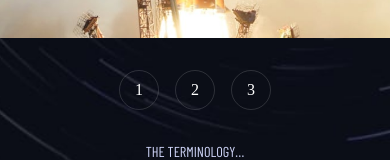
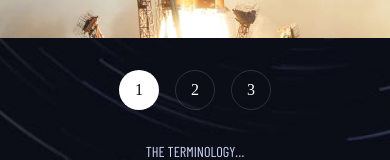
Before and after one commit to YerikAH/space-tourism-frontend-mentor, a React (Vite) app: page / in a window 390 px wide. Shown: the part 275-435 px from the top of the page. Built offline with nearby package versions, Linux system fonts and the light colour scheme; a web font is replaced by a local one.

Commit message:
add new hook

```diff
--- a/src/styles/tech_styles.ts
+++ b/src/styles/tech_styles.ts
@@ -87,11 +87,13 @@ export const NavigationOptions = styled.button`
   border: 1px solid #ffffff25;
   width: 2.5rem;
   height: 2.5rem;
-  color: var(--white);
+  color: ${props => props.className === "true" ? "var(--blue-dark)" : "var(--white)"};
+  background:  ${props => props.className === "true" ? "var(--white)" : "transparent"};
   font: normal normal 400 1rem/1.2rem var(--font-bellefair);
   @media (min-width: 720px) {
-    width: 0.938rem;
-    height: 0.938rem;
+    width: 3.75rem;
+    height: 3.75rem;
+    font-size: 1.5rem;
   }
 `;
 
@@ -110,11 +112,11 @@ export const ImageRespon = styled.div`
     width: 28.523rem;
     max-height: 35.75rem;
     margin-top: 3.75rem;
-    display: ${(props) => (props.className === "mobile" ? "none" : "block")};
     margin-bottom: 0;
   }
   @media (min-width: 1000px) {
     margin-top: 0;
+    display: ${(props) => (props.className === "mobile" ? "none" : "block")};
     width: 35.5rem;
     height: 44.5rem;
     max-width: none;
@@ -136,13 +138,13 @@ export const TextBodyOne = styled.p`
   margin-top: 1rem;
   display: ${(props) => (props.className === "mobile" ? "block" : "none")};
   @media (min-width: 720px) {
-    display: ${(props) => (props.className === "mobile" ? "none" : "block")};
     font-size: 1rem;
-    line-height: 175rem;
+    line-height: 1.75rem;
     max-width: 28.625rem;
     margin-top: 0.5rem;
   }
   @media (min-width: 1000px) {
+    display: ${(props) => (props.className === "mobile" ? "none" : "block")};
     font-size: 1.125rem;
     line-height: 2rem;
     text-align: left;
@@ -158,12 +160,13 @@ export const HeadlinePrincipal = styled.h2`
   margin-top: 0.5rem;
   display: ${(props) => (props.className === "mobile" ? "block" : "none")};
   @media (min-width: 720px) {
-    display: ${(props) => (props.className === "mobile" ? "none" : "block")};
 
     font-size: 2.5rem;
     line-height: 2.875rem;
   }
   @media (min-width: 1000px) {
+
+    display: ${(props) => (props.className === "mobile" ? "none" : "block")};
     font-size: 3.5rem;
     line-height: 4rem;
     text-align: left;
@@ -177,11 +180,11 @@ export const SubtitleOne = styled.h3`
   mix-blend-mode: normal;
   display: ${(props) => (props.className === "mobile" ? "block" : "none")};
   @media (min-width: 720px) {
-    display: ${(props) => (props.className === "mobile" ? "none" : "block")};
     font-size: 1rem;
     margin-top: 3.75rem;
   }
   @media (min-width: 1000px) {
+    display: ${(props) => (props.className === "mobile" ? "none" : "block")};
     font-size: 2rem;
     line-height: 2.4rem;
     text-align: left;
```
Also changed, not shown: src/hook/useWidth.ts (added, +23 -0 lines).
